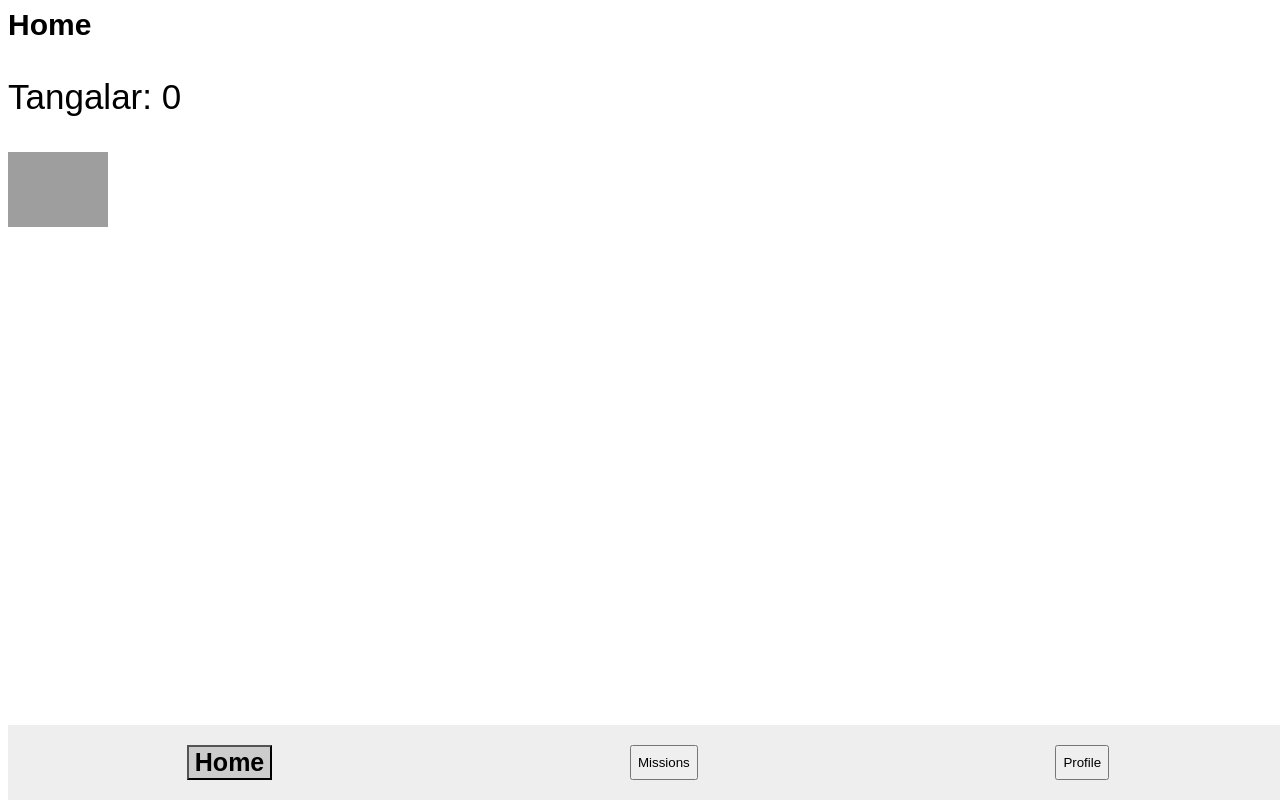
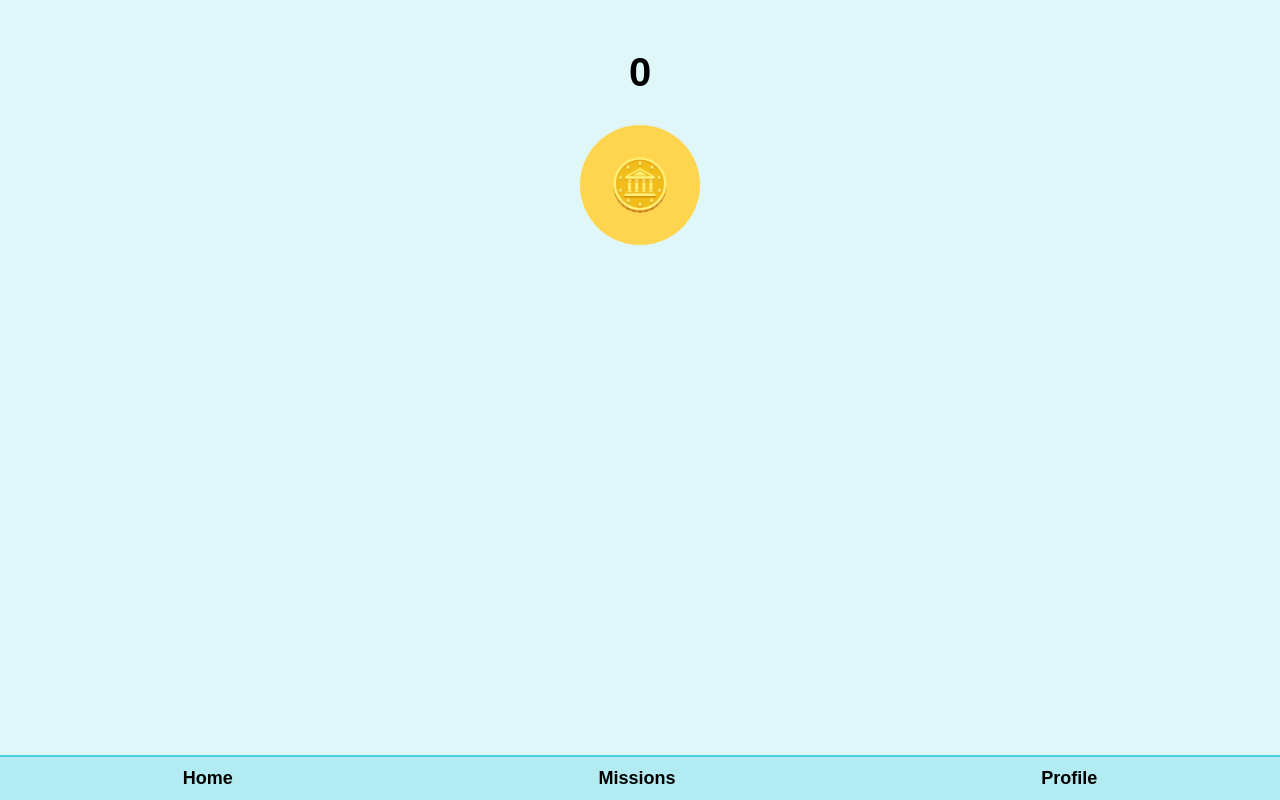
Before and after one commit to 278uzz/clickearn, a plain HTML site: page index.html in a window 1280 px wide. Both pictures are taken after a click on the button "Home". Drawn offline with Linux system fonts and the light colour scheme; grey boxes are pictures that could not be loaded.

Commit message:
Add files via upload

```diff
--- a/index.html
+++ b/index.html
@@ -1,107 +1,167 @@
-<div id="content">
-    <!-- Bo‘lim mazmuni shu yerda chiqadi -->
-</div>
-
-<div class="bottom-nav">
-    <button id="home" class="active">Home</button>
-    <button id="missions">Missions</button>
-    <button id="profile">Profile</button>
-</div>
-
-<script>
-let coins = parseInt(localStorage.getItem('coins')) || 0;
-
-function updateCoins() {
-    localStorage.setItem('coins', coins);
+<!DOCTYPE html>
+<html lang="uz">
+<head>
+<meta charset="UTF-8">
+<meta name="viewport" content="width=device-width, initial-scale=1.0">
+<title>Mini Bot</title>
+<style>
+    body {
+        background-color: #e0f7fa;
+        font-family: Arial, sans-serif;
+        text-align: center;
+        margin: 0;
+        padding: 0;
     }
 
-// Home bo‘limi
-function showHome() {
-    document.getElementById("content").innerHTML = `
-        <h2 class="title">Home</h2>
-        <p class="coins-text">Tangalar: <span id="coinsSpan">${coins}</span></p>
-        <img src="https://i.ibb.co/8s4r7sX/new-coin.png" id="coinImg" class="coin-img" alt="tanga">
-    `;
-    document.getElementById("coinImg").onclick = () => {
-        coins += 1;
-        updateCoins();
-        document.getElementById("coinsSpan").textContent = coins;
-    }
+    #coinCount {
+        font-size: 40px;
+        font-weight: bold;
+        margin: 30px 0;
     }
 
-// Missions bo‘limi
-function showMissions() {
-    document.getElementById("content").innerHTML = `
-        <h2 class="title">Missions</h2>
-        <button id="watchAd" class="ad-button">Reklama ko‘rish</button>
-    `;
-    document.getElementById("watchAd").onclick = () => {
-        alert("Reklama ko‘rildi! Siz 150 tanga oldingiz.");
-        coins += 150;
-        updateCoins();
-    }
+    .coinBtn {
+        width: 120px;
+        height: 120px;
+        border-radius: 50%;
+        font-size: 50px;
+        cursor: pointer;
+        border: none;
+        background-color: #ffd54f;
+        transition: transform 0.2s;
     }
 
-// Profile bo‘limi
-function showProfile() {
-    document.getElementById("content").innerHTML = `
-        <h2 class="title">Profile</h2>
-        <p class="profile-text">Profil bo‘limi</p>
-    `;
+    .coinBtn:active {
+        transform: scale(1.2);
     }
 
-// Pastki nav tugmalari
-document.getElementById("home").onclick = () => { setActive("home"); showHome(); };
-document.getElementById("missions").onclick = () => { setActive("missions"); showMissions(); };
-document.getElementById("profile").onclick = () => { setActive("profile"); showProfile(); };
-
-function setActive(activeId) {
-    ["home", "missions", "profile"].forEach(id => document.getElementById(id).classList.remove("active"));
-    document.getElementById(activeId).classList.add("active");
+    .missionBtn, .subscribeBtn {
+        padding: 15px 30px;
+        font-size: 18px;
+        border-radius: 12px;
+        margin: 20px 0;
+        cursor: pointer;
+        border: none;
+        background-color: #4db6ac;
+        color: white;
+        transition: transform 0.2s;
     }
 
-// Dastlab Home ochiladi
-showHome();
-</script>
-
-<style>
-body {
-    font-family: Arial, sans-serif;
+    .missionBtn:active, .subscribeBtn:active {
+        transform: scale(1.05);
     }
 
-.title {
-    font-size: 30px;  /* Yozuv kattaligi */
-    font-weight: bold;
+    .subscribeBtn {
+        background-color: #039be5;
+        font-size: 16px;
+        padding: 12px 25px;
     }
 
-.coins-text, .profile-text {
-    font-size: 35px;  /* Tangalar va profile yozuvi kattaligi */
+    .section {
+        margin-top: 50px;
     }
 
-.coin-img {
-    width: 100px;  /* Rasm kattaligi */
-    cursor: pointer;
-}
-
-.ad-button {
-    font-size: 35px;
-    padding: 20px 20px;
-    cursor: pointer;
-}
-
-.bottom-nav {
+    #menu {
         position: fixed;
         bottom: 0;
         width: 100%;
         display: flex;
         justify-content: space-around;
-    background-color: #eee;
-    padding: 20px 0;
+        background-color: #b2ebf2;
+        padding: 10px 0;
+        border-top: 2px solid #4dd0e1;
     }
 
-.bottom-nav button.active {
-    background-color: #ccc;
+    #menu button {
+        font-size: 18px;
+        border: none;
+        background: none;
+        cursor: pointer;
         font-weight: bold;
-    font-size: 25px;
+        transition: color 0.2s;
+    }
+
+    #menu button:hover {
+        color: #00796b;
     }
 </style>
+</head>
+<body>
+
+<div id="home" class="section">
+    <div id="coinCount">0</div>
+    <button class="coinBtn" onclick="collectCoin()">🪙</button>
+</div>
+
+<div id="missions" class="section" style="display:none;">
+    <button class="missionBtn" onclick="watchAd()">Reklama ko'rish (+150 tanga)</button>
+    <br>
+    <a href="https://t.me/YourChannelName" target="_blank">
+        <button class="subscribeBtn">Kanalga obuna bo'lish</button>
+    </a>
+</div>
+
+<div id="profile" class="section" style="display:none;">
+    <h2>Profil</h2>
+    <p>Bu yerda profil ma'lumotlari chiqadi</p>
+</div>
+
+<div id="menu">
+    <button onclick="showHome()">Home</button>
+    <button onclick="showMissions()">Missions</button>
+    <button onclick="showProfile()">Profile</button>
+</div>
+
+<script>
+    let coins = 0;
+
+    function saveCoins() {
+        localStorage.setItem('coins', coins);
+    }
+
+    function loadCoins() {
+        coins = parseInt(localStorage.getItem('coins')) || 0;
+    }
+
+    function updateCoins() {
+        document.getElementById('coinCount').textContent = coins;
+    }
+
+    function collectCoin() {
+        coins += 1;
+        saveCoins();
+        updateCoins();
+    }
+
+    function watchAd() {
+        coins += 150;
+        saveCoins();
+        updateCoins();
+        alert("Siz 150 tanga oldingiz!");
+    }
+
+    function showHome() {
+        document.getElementById('home').style.display = 'block';
+        document.getElementById('missions').style.display = 'none';
+        document.getElementById('profile').style.display = 'none';
+    }
+
+    function showMissions() {
+        document.getElementById('home').style.display = 'none';
+        document.getElementById('missions').style.display = 'block';
+        document.getElementById('profile').style.display = 'none';
+    }
+
+    function showProfile() {
+        document.getElementById('home').style.display = 'none';
+        document.getElementById('missions').style.display = 'none';
+        document.getElementById('profile').style.display = 'block';
+    }
+
+    window.onload = function() {
+        loadCoins();
+        updateCoins();
+    };
+</script>
+
+</body>
+</html>
```
Lines whose indentation alone changed are shown as unchanged.
